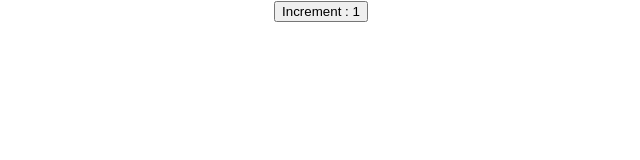
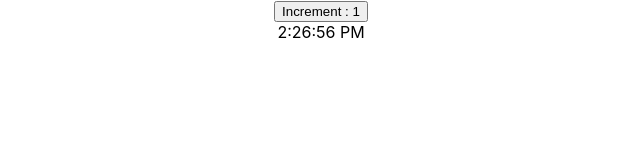
Before and after one commit to rebeccadumazert/react-hooks, a React (Create React App) app: page / in a window 1280 px wide. Shown: the top 160 px of the page, without its empty margins (319-959 px from the left). Built offline with nearby package versions, Linux system fonts and the light colour scheme.

Commit message:
create timer

```diff
--- a/src/components/Counter.js
+++ b/src/components/Counter.js
@@ -1,12 +1,21 @@
-import React, { useState } from 'react';
+import React, { useState, useEffect } from 'react';
 
 export const Counter = () => {
   const [counter, setCounter] = useState(1);
+  const [time, setTime] = useState(new Date().toLocaleTimeString());
+
+  useEffect(() => {
+    setInterval(() => {
+      setTime(new Date().toLocaleTimeString());
+    }, 100);
+  });
 
   const incrementCounter = () => setCounter(prevCounter => prevCounter + 1);
+
   return (
     <div>
       <button onClick={incrementCounter}>Increment : {counter}</button>
+      <div>{time}</div>
     </div>
   );
 };
```
